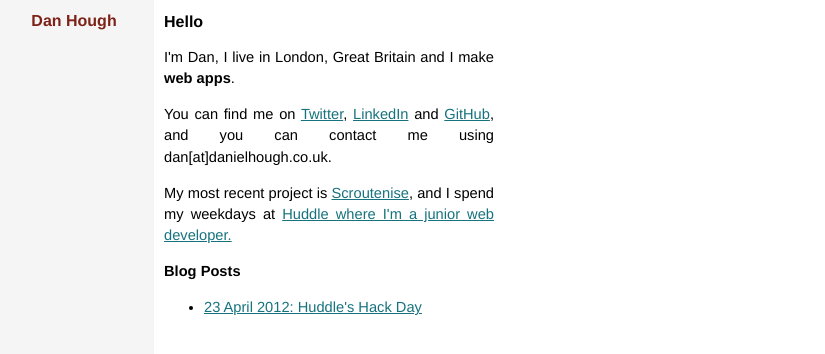
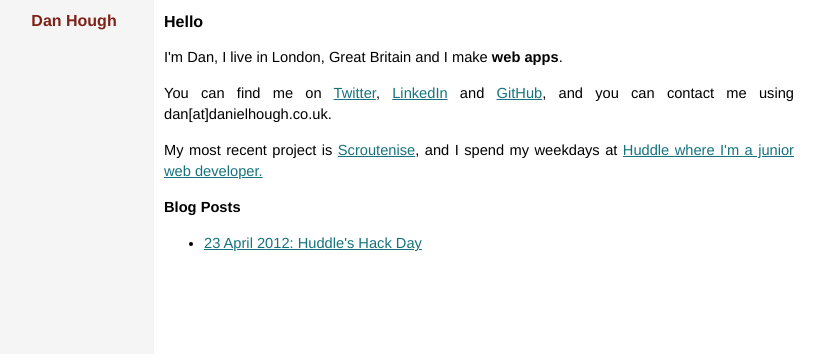
Before and after one commit to basicallydan/danhough.com, a Jekyll site: the page built from index.html, in a window 1280 px wide. Shown: the top 354 px of the page, without its empty margins (6-831 px from the left). Built offline with Jekyll 4.4.1, drawn with Linux system fonts in a browser that asks for light colours.

Commit message:
Minor layout stuff

```diff
--- a/_layouts/post.html
+++ b/_layouts/post.html
@@ -3,6 +3,7 @@
 ---
 <div id="post">
 {{ content }}
+<p>You should follow me on Twitter <a href="http://twitter.com/basicallydan">@basicallydan</a>.</p>
 <div id="disqus_thread"></div>
 <script type="text/javascript">
     /* * * CONFIGURATION VARIABLES: EDIT BEFORE PASTING INTO YOUR WEBPAGE * * */
--- a/css/main.css
+++ b/css/main.css
@@ -60,7 +60,7 @@
 
 .container {
   margin: 0 0;
-  max-width:500px;
+  max-width:800px;
 }
 
 a:link {
```
